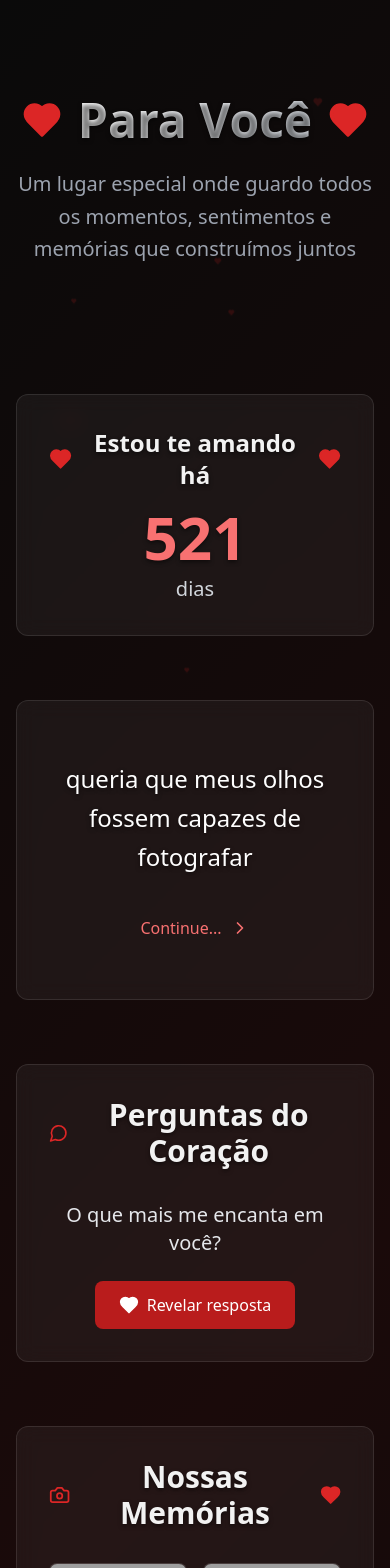
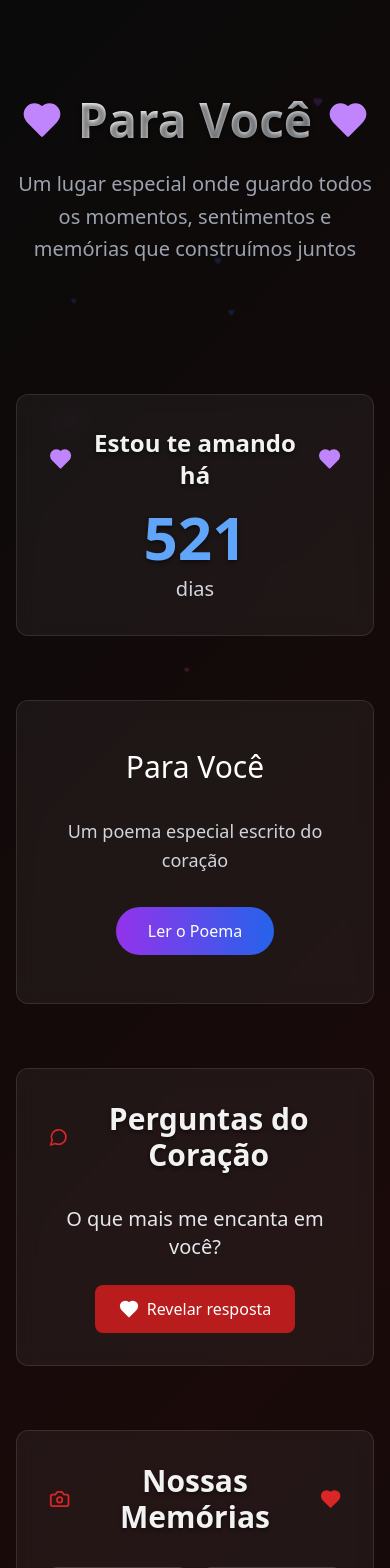
Before and after one commit to mzzvxm/amor, a React (Vite) app: page / in a window 390 px wide. Shown: the top 1568 px of the page. Built offline with nearby package versions, Linux system fonts and the light colour scheme; grey boxes are pictures that could not be loaded.

Commit message:
Refactor: Improve poem display and design
- Updated the poem content.
- Modified the PoemSection component to cover the entire page.
- Reduced the use of red color.
- Added a background blur effect while the poem is displayed.

```diff
--- a/src/components/DaysCounter.tsx
+++ b/src/components/DaysCounter.tsx
@@ -25,11 +25,11 @@ const DaysCounter = () => {
   return (
     <div className="glass-effect rounded-xl p-8 text-center animate-fadeInUp">
       <div className="flex items-center justify-center gap-2 mb-4">
-        <Heart className="text-blood-red-500 animate-pulse-heart fill-current" size={24} />
+        <Heart className="text-purple-400 animate-pulse-heart fill-current" size={24} />
         <h2 className="text-2xl font-bold text-shadow">Estou te amando há</h2>
-        <Heart className="text-blood-red-500 animate-pulse-heart fill-current" size={24} />
+        <Heart className="text-purple-400 animate-pulse-heart fill-current" size={24} />
       </div>
-      <div className="text-6xl font-bold text-blood-red-400 mb-2 text-shadow">
+      <div className="text-6xl font-bold text-blue-400 mb-2 text-shadow">
         {days}
       </div>
       <div className="text-xl text-gray-300">
--- a/src/components/FloatingHearts.tsx
+++ b/src/components/FloatingHearts.tsx
@@ -31,6 +31,8 @@ const FloatingHearts = () => {
     generateHearts();
   }, []);
 
+  const colors = ['text-purple-600', 'text-blue-600', 'text-pink-500'];
+
   return (
     <div className="fixed inset-0 pointer-events-none overflow-hidden z-0">
       {hearts.map((heart) => (
@@ -45,7 +47,7 @@ const FloatingHearts = () => {
         >
           <Heart
             size={heart.size}
-            className="text-blood-red-600 heart-float fill-current"
+            className={`${colors[heart.id % colors.length]} heart-float fill-current`}
           />
         </div>
       ))}
--- a/src/components/PoemSection.tsx
+++ b/src/components/PoemSection.tsx
@@ -5,16 +5,20 @@ import { ChevronRight } from 'lucide-react';
 const PoemSection = () => {
   const [currentStanza, setCurrentStanza] = useState(0);
   const [showNext, setShowNext] = useState(false);
+  const [isFullscreen, setIsFullscreen] = useState(false);
 
   const stanzas = [
-    "queria que meus olhos fossem capazes de fotografar",
-    "capturar com precisão desumana o momento sublime\nem que minha alma se entrelaça com a tua",
-    "quero beber da tua boca\nsorver cada gota de tua essência\ne deixar que o mundo desmorone ao redor"
+    "sinto um fervor subir do peito quando penso em ti\ne não desses que queimam e somem\nmas um que se espalha devargarinho",
+    "do coração até a ponta dos dedos\ncomo se teu nome tivesse acendido uma estrela dentro de mim\ne transformasse cada célula do meu corpo",
+    "num altar aceso\nsó pra te receber\nvocê é um feitiço bordado a mão",
+    "o universo te costurou do avesso do tempo\nsó pra caber no meu destino\nvocê é mística",
+    "te amar é ter a alma lavada toda vez que seus olhos\n(seus olhos que são só teus)\nse debruçam sobre mim",
+    "e fazem o mundo desaparecer\nsomos nós dois\nsempre."
   ];
 
   useEffect(() => {
     if (currentStanza < stanzas.length - 1) {
-      const timer = setTimeout(() => setShowNext(true), 3000);
+      const timer = setTimeout(() => setShowNext(true), 4000);
       return () => clearTimeout(timer);
     }
   }, [currentStanza, stanzas.length]);
@@ -26,22 +30,62 @@ const PoemSection = () => {
     }
   };
 
+  const startPoem = () => {
+    setIsFullscreen(true);
+  };
+
+  const exitFullscreen = () => {
+    setIsFullscreen(false);
+    setCurrentStanza(0);
+    setShowNext(false);
+  };
+
+  if (!isFullscreen) {
     return (
       <div className="glass-effect rounded-xl p-12 text-center min-h-[300px] flex flex-col justify-center">
-      <div className="space-y-8">
+        <h2 className="text-3xl font-light mb-8 text-white">Para Você</h2>
+        <p className="text-lg text-gray-300 mb-8 leading-relaxed">
+          Um poema especial escrito do coração
+        </p>
+        <button
+          onClick={startPoem}
+          className="mx-auto px-8 py-3 bg-gradient-to-r from-purple-600 to-blue-600 text-white rounded-full hover:from-purple-700 hover:to-blue-700 transition-all duration-300 transform hover:scale-105"
+        >
+          Ler o Poema
+        </button>
+      </div>
+    );
+  }
+
+  return (
+    <div className="fixed inset-0 z-50 bg-black bg-opacity-90 backdrop-blur-lg flex items-center justify-center">
+      <div className="absolute inset-0 bg-gradient-to-b from-transparent via-black/20 to-transparent"></div>
+
+      <div className="relative z-10 max-w-4xl mx-auto px-8 text-center">
+        <div className="space-y-12">
           {stanzas.slice(0, currentStanza + 1).map((stanza, index) => (
             <div
               key={index}
-            className={`text-2xl md:text-3xl font-light leading-relaxed text-shadow animate-fadeInUp ${
-              index === currentStanza ? 'text-white' : 'text-gray-400'
+              className={`transition-all duration-1000 ${
+                index === currentStanza
+                  ? 'text-white opacity-100 transform translate-y-0'
+                  : 'text-gray-400 opacity-60 transform -translate-y-4'
               }`}
-            style={{ animationDelay: `${index * 0.5}s` }}
+              style={{
+                animationDelay: `${index * 0.3}s`,
+                filter: index < currentStanza ? 'blur(1px)' : 'none'
+              }}
             >
+              <div className="text-xl md:text-2xl lg:text-3xl font-light leading-relaxed">
                 {stanza.split('\n').map((line, lineIndex) => (
-              <div key={lineIndex} className="mb-2">
+                  <div
+                    key={lineIndex}
+                    className={`mb-3 ${line.includes('(seus olhos') ? 'text-amber-300 italic text-lg' : ''}`}
+                  >
                     {line}
                   </div>
                 ))}
+              </div>
             </div>
           ))}
         </div>
@@ -49,12 +93,29 @@ const PoemSection = () => {
         {showNext && currentStanza < stanzas.length - 1 && (
           <button
             onClick={nextStanza}
-          className="mt-8 mx-auto flex items-center gap-2 text-blood-red-400 hover:text-blood-red-300 transition-colors animate-fadeInUp"
+            className="mt-12 flex items-center gap-3 mx-auto text-purple-300 hover:text-purple-200 transition-colors animate-fadeInUp group"
           >
-          <span>Continue...</span>
-          <ChevronRight size={20} />
+            <span className="text-lg">Continue...</span>
+            <ChevronRight size={24} className="group-hover:translate-x-1 transition-transform" />
           </button>
         )}
+
+        {currentStanza === stanzas.length - 1 && (
+          <button
+            onClick={exitFullscreen}
+            className="mt-12 px-6 py-3 bg-gradient-to-r from-purple-600 to-blue-600 text-white rounded-full hover:from-purple-700 hover:to-blue-700 transition-all duration-300 animate-fadeInUp"
+          >
+            Voltar
+          </button>
+        )}
+      </div>
+
+      <button
+        onClick={exitFullscreen}
+        className="absolute top-8 right-8 text-white hover:text-gray-300 transition-colors text-xl"
+      >
+        ✕
+      </button>
     </div>
   );
 };
--- a/src/components/SpotifyPlayer.tsx
+++ b/src/components/SpotifyPlayer.tsx
@@ -8,7 +8,7 @@ const SpotifyPlayer = () => {
   return (
     <div className="glass-effect rounded-xl p-8">
       <div className="flex items-center justify-center gap-2 mb-6">
-        <Music className="text-blood-red-500" size={24} />
+        <Music className="text-purple-400" size={24} />
         <h2 className="text-3xl font-bold text-center text-shadow">Nossa Música</h2>
       </div>
 
--- a/src/pages/Index.tsx
+++ b/src/pages/Index.tsx
@@ -16,11 +16,11 @@ const Index = () => {
         {/* Header */}
         <header className="text-center py-16">
           <div className="flex items-center justify-center gap-4 mb-6">
-            <Heart className="text-blood-red-500 animate-pulse-heart fill-current" size={40} />
+            <Heart className="text-purple-400 animate-pulse-heart fill-current" size={40} />
             <h1 className="text-5xl md:text-7xl font-bold text-shadow bg-gradient-to-r from-white to-gray-300 bg-clip-text text-transparent">
               Para Você
             </h1>
-            <Heart className="text-blood-red-500 animate-pulse-heart fill-current" size={40} />
+            <Heart className="text-purple-400 animate-pulse-heart fill-current" size={40} />
           </div>
           <p className="text-xl text-gray-400 max-w-2xl mx-auto leading-relaxed">
             Um lugar especial onde guardo todos os momentos, sentimentos e memórias que construímos juntos
@@ -56,9 +56,9 @@ const Index = () => {
         <footer className="text-center py-16">
           <div className="glass-effect rounded-xl p-8 max-w-2xl mx-auto">
             <div className="flex items-center justify-center gap-2 mb-4">
-              <Heart className="text-blood-red-500 fill-current animate-pulse-heart" size={24} />
-              <Heart className="text-blood-red-400 fill-current animate-pulse-heart" size={20} />
-              <Heart className="text-blood-red-500 fill-current animate-pulse-heart" size={24} />
+              <Heart className="text-purple-400 fill-current animate-pulse-heart" size={24} />
+              <Heart className="text-blue-400 fill-current animate-pulse-heart" size={20} />
+              <Heart className="text-purple-400 fill-current animate-pulse-heart" size={24} />
             </div>
             <p className="text-lg text-gray-300 italic">
               "Em cada batida do meu coração, há uma sílaba do seu nome"
```
Lines whose indentation alone changed are shown as unchanged.
